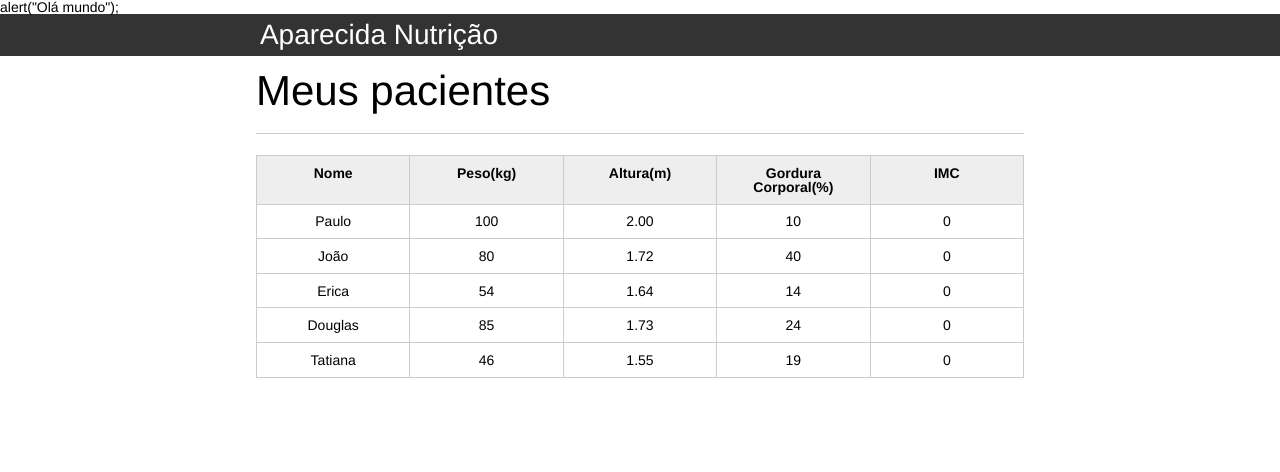
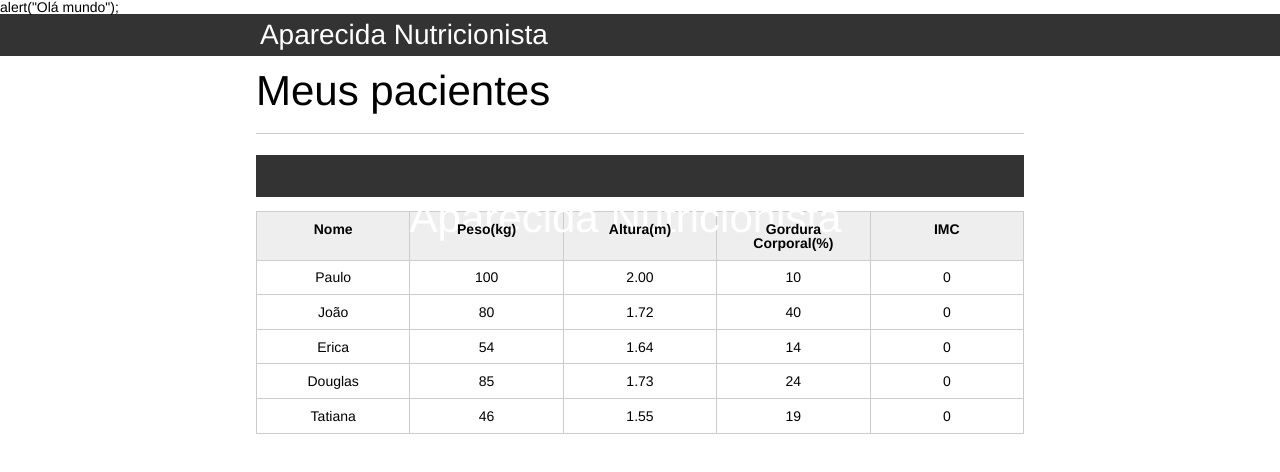
Before and after one commit to kimtavi/laviny-javascript, a plain HTML site: page index.html in a window 1280 px wide. Drawn offline with Linux system fonts and the light colour scheme.

Commit message:
Update index.html

```diff
--- a/index.html
+++ b/index.html
@@ -74,16 +74,31 @@
 						<tr class="paciente" >
 							<td class="info-nome">Erica</td>
 							<td class="info-peso">54</td>
-							<td class="info-altura">1.64</td>
+	<!-- ... -->
+        </section>
+    </main>
+<script>
+    var titulo = document.querySelector("h1");
+
+    titulo.textContent = "Aparecida Nutricionista";
+</script>						<td class="info-altura">1.64</td>
 							<td class="info-gordura">14</td>
 							<td class="info-imc">0</td>
 						</tr>
+<header>
+    <div class="container">
+        <h2 class="titulo">Aparecida Nutrição</h2>
+    </div>
+</header>
 
 						<tr class="paciente">
 							<td class="info-nome">Douglas</td>
 							<td class="info-peso">85</td>
 							<td class="info-altura">1.73</td>
-							<td class="info-gordura">24</td>
+	<script>
+    var titulo = document.querySelector(".titulo");
+    titulo.textContent = "Aparecida Nutricionista";
+</script>						<td class="info-gordura">24</td>
 							<td class="info-imc">0</td>
 						</tr>
 						<tr class="paciente" >
```
